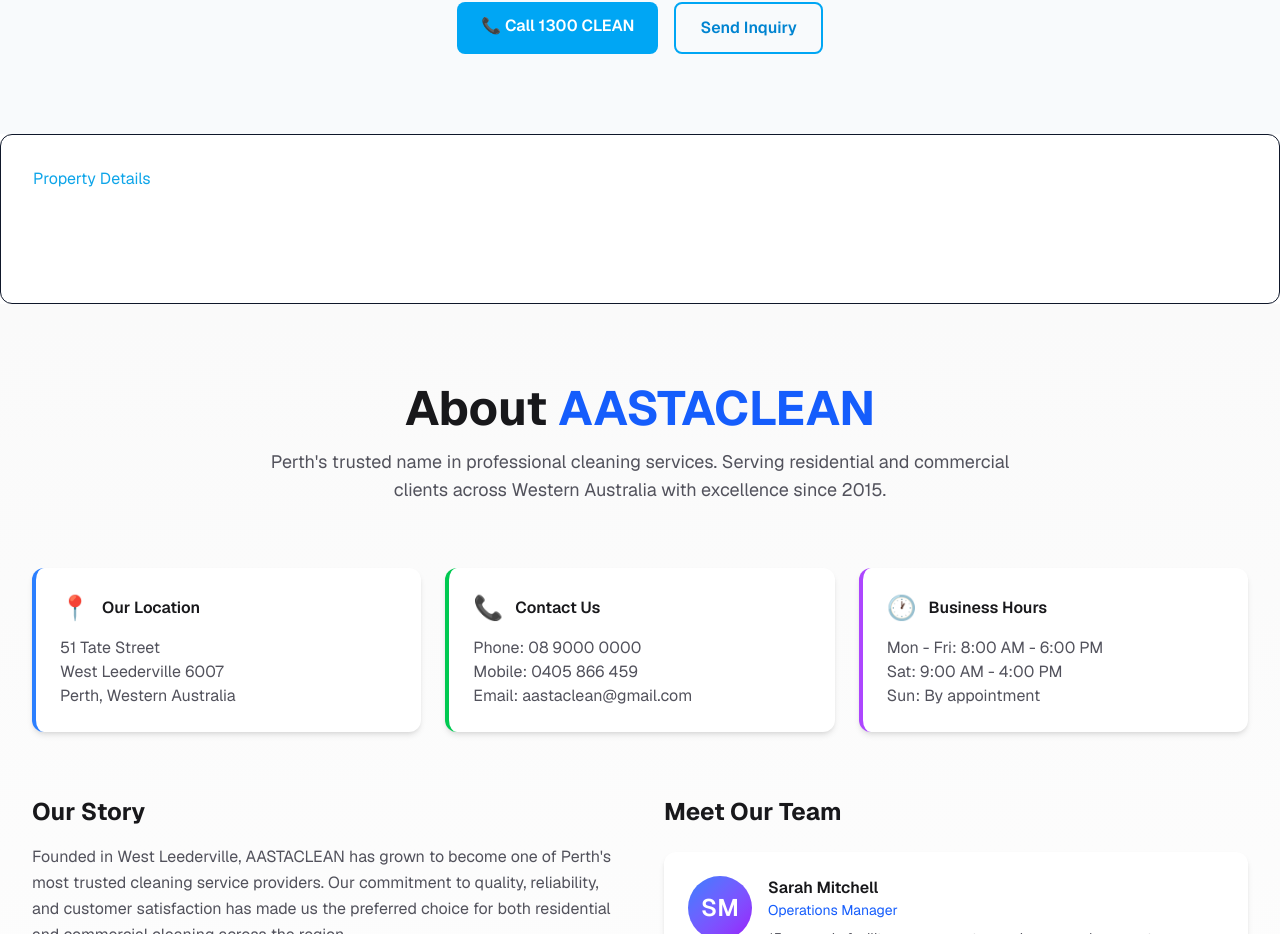
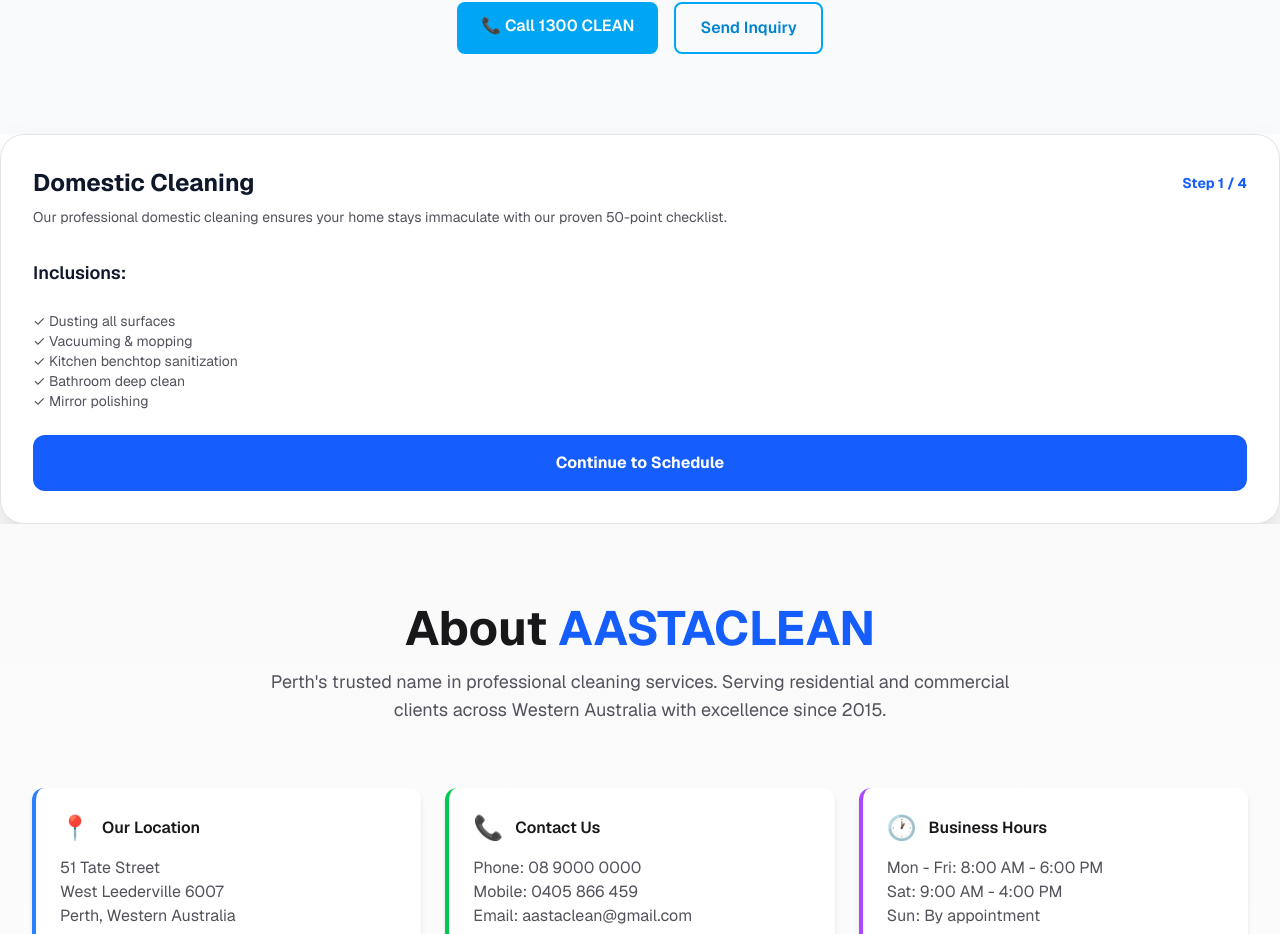
Before and after one commit to navyapdh11/portfolio-website, a Next.js app: page / in a window 1280 px wide. Shown: the part 8709-9643 px from the top of the page. Built offline with nearby package versions, Linux system fonts and the light colour scheme.

Commit message:
fix: finalize multi-step booking UI and anchor wiring

```diff
--- a/components/Booking.tsx
+++ b/components/Booking.tsx
@@ -23,20 +23,54 @@
   });
 
   return (
-    <section id="booking" className="bg-surface-container-lowest rounded-xl p-8 shadow-glass border border-outline-variant">
-      {/*
-        This structure implements the high-fidelity bento grid requested.
-        Integrated with React state for seamless transitions.
-      */}
+    <section id="booking" className="bg-white dark:bg-zinc-900 rounded-3xl shadow-2xl p-8 border border-zinc-200 dark:border-zinc-800">
+      <div className="mb-8">
+        <div className="flex justify-between items-center mb-2">
+            <h2 className="text-2xl font-bold capitalize">{serviceSlug.replace(/-/g, ' ')}</h2>
+            <span className="text-sm text-blue-600 font-bold">Step {step} / 4</span>
+        </div>
+        <p className="text-zinc-600 text-sm">{details.description}</p>
+      </div>
+
       {step === 1 && (
         <div className="space-y-6">
-            <h2 className="font-headline-sm text-headline-sm text-primary">Property Details</h2>
-            {/* ... Render dynamic Add-ons based on details.addons ... */}
-            <button onClick={() => setStep(2)} className="btn-primary-neu w-full py-4 rounded-xl font-bold text-white">Continue to Schedule</button>
+            <h4 className="font-semibold text-lg">Inclusions:</h4>
+            <ul className="text-sm text-zinc-600">
+                {details.included.map((inc, i) => <li key={i}>✓ {inc}</li>)}
+            </ul>
+            <button onClick={() => setStep(2)} className="w-full py-4 bg-blue-600 text-white rounded-xl font-bold hover:bg-blue-700">
+                Continue to Schedule
+            </button>
         </div>
       )}
 
-      {/* Steps 2-4 logic follows the provided high-fidelity HTML structure */}
+      {step === 2 && (
+        <div className="space-y-4">
+            <h3 className="font-bold text-lg">Schedule Your Service</h3>
+            <input type="date" className="w-full p-3 border rounded-lg" onChange={(e) => setFormData({...formData, date: e.target.value})} />
+            <button onClick={() => setStep(3)} className="w-full py-4 bg-blue-600 text-white rounded-xl font-bold">
+                Continue to Contact
+            </button>
+        </div>
+      )}
+
+      {step === 3 && (
+        <div className="space-y-4">
+            <h3 className="font-bold text-lg">Contact Information</h3>
+            <input type="text" placeholder="Full Name" className="w-full p-3 border rounded-lg" onChange={(e) => setFormData({...formData, name: e.target.value})} />
+            <button onClick={() => setStep(4)} className="w-full py-4 bg-blue-600 text-white rounded-xl font-bold">
+                Continue to Payment
+            </button>
+        </div>
+      )}
+
+      {step === 4 && (
+        <div className="space-y-4">
+            <h3 className="font-bold text-lg">Payment Details</h3>
+            <div className="p-4 bg-zinc-100 rounded-lg text-center">Stripe Integration Ready</div>
+            <button className="w-full py-4 bg-green-600 text-white rounded-xl font-bold">Pay Now</button>
+        </div>
+      )}
     </section>
   );
 }
```
